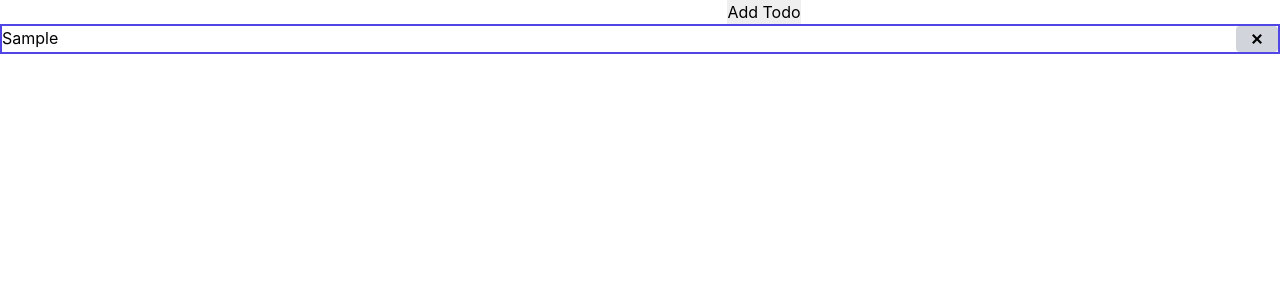
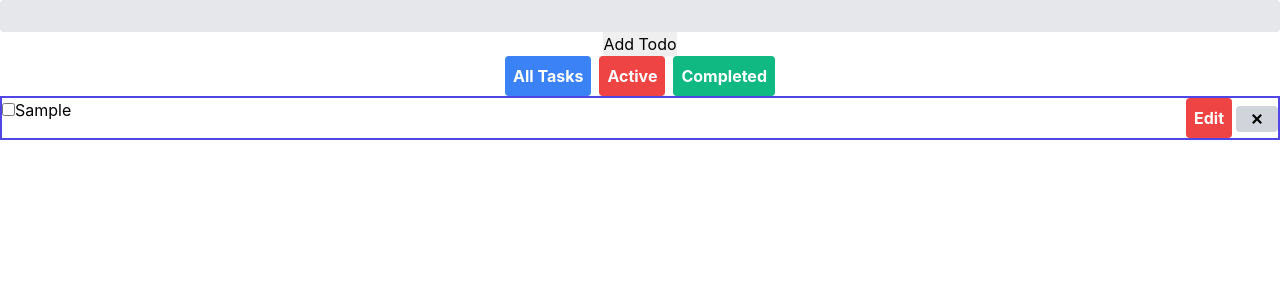
Before and after one commit to vivek-p-a/TodoList, a React (Create React App) app: page / in a window 1280 px wide. Both pictures are taken after typing "Sample" into the empty fields and a click on the input "Add Todo". Shown: the top 300 px of the page. Built offline with nearby package versions, Linux system fonts and the light colour scheme.

Commit message:
Add. Different Views, Logic for editing Todo's.

```diff
--- a/src/App.js
+++ b/src/App.js
@@ -1,41 +1,113 @@
-import './App.css';
-import {TodoItem} from './TodoItem'
-import React, { useState, useEffect } from 'react';
+import "./App.css";
+import { TodoItem } from "./TodoItem";
+import React, { useState, useEffect } from "react";
 function App() {
   const [todos, setTodos] = useState([]);
+  const [buttonStates, setButtonStates] = useState([true,false,false])
+  const [editingState, setEditingState] = useState(false)
+  const [idOfTodoToBeEdited, setIDOfTodoToBeEdited] = useState(0)
   const handleSubmit = (e) => {
-        const {todoItem} = e.target.elements
-        let todoTask = todoItem.value
-        setTodos([...todos, todoTask])
-        e.preventDefault()
-        e.target.reset()
+    const { todoItem } = e.target.elements;
+    let todoTask = todoItem.value;
+// tempObject[0] - Task, tempObject[1] = Active Status
+    let tempObject = [todoTask, false];
+    setTodos([...todos, tempObject]);
+    e.preventDefault();
+    e.target.reset();
+  };
+
+  const deleteHandler = (idx) => {
+    let tempCopy = [...todos];
+    tempCopy.splice(idx, 1);
+    setTodos(tempCopy);
+    console.log("Function called" + idx);
+  };
+
+  const checkBoxHandler = (idx) => {
+    let tempCopy = [...todos];
+    console.log(tempCopy[idx]);
+    tempCopy[idx][1] = !tempCopy[idx][1];
+    setTodos(tempCopy);
+    console.log("Function called" + idx);
+  };
+
+  const editHandler = (idx) => {
+    setEditingState(true)
+    setIDOfTodoToBeEdited(idx)
+}
+  function todoMapper(items) {
+    let mappedItems = items.map((todo, index) => (
+        <TodoItem
+          todoItem={todo[0]}
+          key={index}
+          deleteIndex={index}
+          deleteHandler={deleteHandler}
+          isActive={todo[1]}
+          checkBoxHandler={checkBoxHandler}
+          editHandler = {editHandler}
+        />
+      ))
+      return mappedItems
   }
 
-    const deleteHandler = (idx) => {
-        let tempCopy = [...todos]
-        tempCopy.splice(idx,1)
-        setTodos(tempCopy)
-        console.log("Function called"+ idx)
+  let showAllJSX  = todoMapper(todos)
+  let activeTodos = todos.filter((todo) => {return(todo[1] !== false )})
+  let activeTodosJSX = todoMapper(activeTodos)
+  let CompletedTodos = todos.filter((todo) => {return(todo[1] !== true )})
+  let CompletedTodosJSX = todoMapper(CompletedTodos)
+
+  const toggleHandler = () => {
+      let newButtonState = [...buttonStates]
+      newButtonState[0] = true
+      setButtonStates([newButtonState, false, false])
+  }
+
+  const activeHandler = () => {
+    let newButtonState = [...buttonStates]
+    newButtonState[1] = true
+    setButtonStates([false,newButtonState, false])
+}
+
+const completedHandler = () => {
+    let newButtonState = [...buttonStates]
+    newButtonState[2] = true
+    setButtonStates([false,false,newButtonState])
+}
+ const editItem = (e) =>{
+    const { todoItem } = e.target.elements;
+    let todoTask = todoItem.value;
+// tempObject[0] - Task, tempObject[1] = Active Status
+    let tempObject = [todoTask, false];
+    let tempTodos  = [...todos]
+    tempTodos[idOfTodoToBeEdited][0] = tempObject[0]
+    setTodos(tempTodos);
+    e.preventDefault();
+    e.target.reset();
+    setEditingState(false)
+
  }
 
   // Debugging
   useEffect(() => {
-        console.log(todos)
+    console.log(todos);
   }, [todos]);
 
   return (
     <div className="App">
-      <form onSubmit={handleSubmit}>
-       <input type="text" id="todoItem"/>
-       <input type="submit" value="Add Todo" />
+      <form onSubmit={editingState?editItem:handleSubmit}>
+        <input type="text" className="bg-gray-200 appearance-none border-2 border-gray-200 rounded w-full py-1 px-4 text-gray-700 leading-tight focus:outline-none focus:bg-white focus:border-purple-500" id="todoItem" defaultValue={editingState?todos[idOfTodoToBeEdited][0]:""}   />
+        <input type="submit" value={editingState?"Update Todo":"Add Todo"}/>
       </form>
-    {todos.map((todo, index) => (
-          <TodoItem todoItem = {todo} key = {index} deleteIndex = {index} deleteHandler = {deleteHandler}/>
-      ))}
-
+      <button className="bg-blue-500 hover:bg-blue-700 text-white font-bold py-2 px-2 rounded mx-1" onClick = {toggleHandler}> All Tasks </button>
+      <button className="bg-red-500 hover:bg-blue-700 text-white font-bold py-2 px-2 rounded mx-1" onClick = {activeHandler}> Active </button>
+      <button className="bg-green-500 hover:bg-blue-700 text-white font-bold py-2 px-2 rounded mx-1" onClick = {completedHandler}> Completed </button>
+      {buttonStates[0] && showAllJSX}
+      {buttonStates[1] && activeTodosJSX}
+      {buttonStates[2] && CompletedTodosJSX}
     </div>
 
   );
+
 }
 
 export default App;
--- a/src/TodoItem.js
+++ b/src/TodoItem.js
@@ -1,8 +1,34 @@
-const TodoItem = (props) =>{
-    return <div className = "border-2 border-indigo-600 flex justify-between" >{props.todoItem}
-    <button onClick={() => props.deleteHandler(props.deleteIndex)} class="bg-gray-300 hover:bg-gray-400 text-gray-800 font-bold py-2 px-4 rounded inline-flex items-center">
-    <svg xmlns="http://www.w3.org/2000/svg" width="10" height="10" viewBox="0 0 24 24"><path d="M24 20.188l-8.315-8.209 8.2-8.282-3.697-3.697-8.212 8.318-8.31-8.203-3.666 3.666 8.321 8.24-8.206 8.313 3.666 3.666 8.237-8.318 8.285 8.203z"/></svg>
-  </button></div>
-}
+const TodoItem = (props) => {
+    return (
+      <div className="border-2 border-indigo-600 flex justify-between">
+        <span>
+          <input
+            type="checkbox"
+            onClick={() => props.checkBoxHandler(props.deleteIndex)}
+            defaultChecked={props.isActive}
+          ></input>
+          {props.todoItem}
+        </span>
+        <span>
+        <button className="bg-red-500 hover:bg-blue-700 text-white font-bold py-2 px-2 rounded mx-1" onClick={() => props.editHandler(props.deleteIndex)}>
+            Edit
+        </button>
+        <button
+          onClick={() => props.deleteHandler(props.deleteIndex)}
+          className="bg-gray-300 hover:bg-gray-400 text-gray-800 font-bold py-2 px-4 rounded inline-flex items-center"
+        >
+          <svg
+            xmlns="http://www.w3.org/2000/svg"
+            width="10"
+            height="10"
+            viewBox="0 0 24 24"
+          >
+            <path d="M24 20.188l-8.315-8.209 8.2-8.282-3.697-3.697-8.212 8.318-8.31-8.203-3.666 3.666 8.321 8.24-8.206 8.313 3.666 3.666 8.237-8.318 8.285 8.203z" />
+          </svg>
+        </button>
+        </span>
+      </div>
+    );
+  };
 
-export {TodoItem};
+  export { TodoItem };
```
Also changed, not shown: 1 other file (tests, documents, lock files or other folders). Lines whose indentation alone changed are shown as unchanged.
